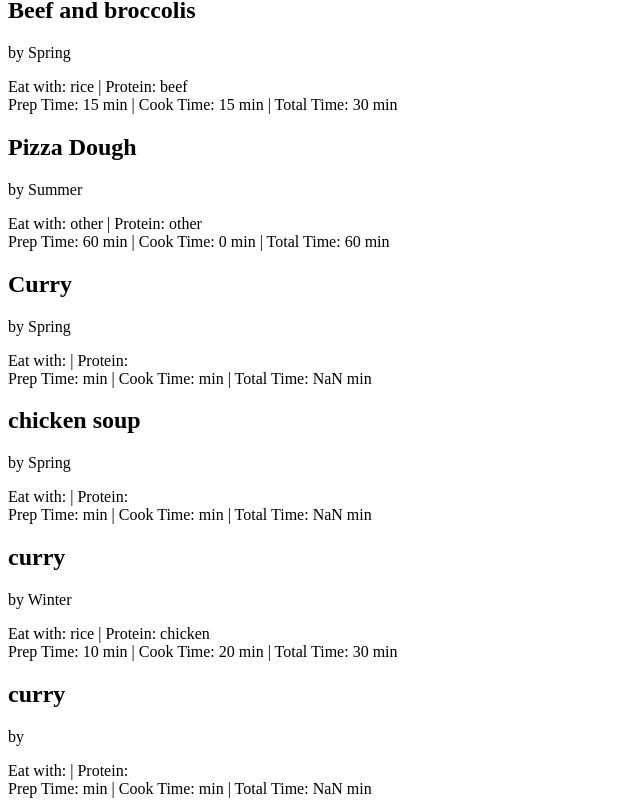
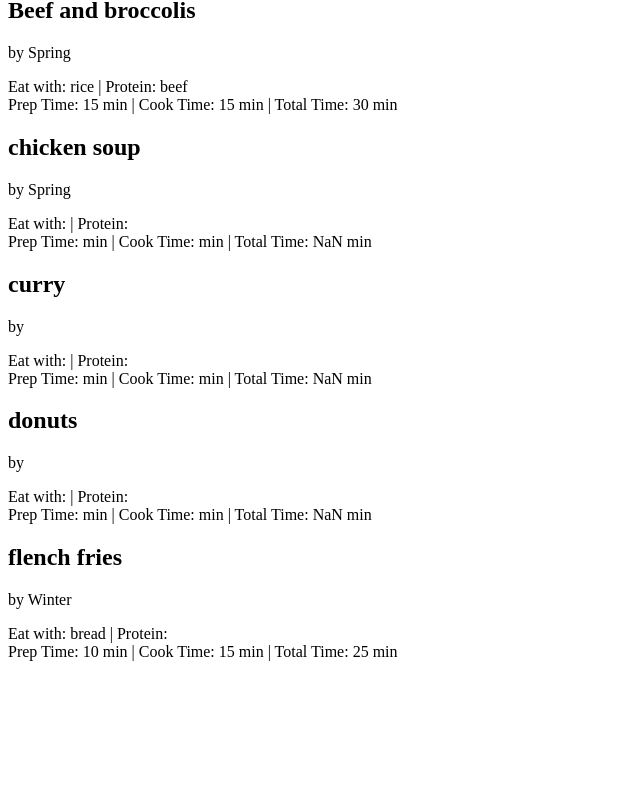
Before and after one commit to CocoTapi/PortfolioProject2, a React (Create React App) app in the folder meal_plan/: page / in a window 1280 px wide. Shown: the part 717-1520 px from the top of the page, without its empty margins (0-640 px from the left). After the commit the page ends 1386 px from the top, so only its background shows below. Built offline with nearby package versions, Linux system fonts and the light colour scheme; data requests are answered from the project's data file.

Commit message:
added delete function

```diff
--- a/meal_plan/db.json
+++ b/meal_plan/db.json
@@ -124,43 +124,6 @@
       "id": 9
     },
     {
-      "userName": "Summer",
-      "title": "Pizza Dough",
-      "eatWith": "other",
-      "protein": "other",
-      "prepTime": "60",
-      "cookTime": "0",
-      "servings": "3",
-      "ingredients": [
-        "bread flour",
-        "lukewarm water",
-        "sugar",
-        "olive oil",
-        "yeast"
-      ],
-      "instructions": [
-        "mix yeast, sugar and lukewarm water.",
-        "add everything in a bowl and knead it for 10 min"
-      ],
-      "id": 10
-    },
-    {
-      "userName": "Spring",
-      "title": "Curry",
-      "eatWith": "",
-      "protein": "",
-      "prepTime": "",
-      "cookTime": "",
-      "servings": "",
-      "ingredients": [
-        ""
-      ],
-      "instructions": [
-        ""
-      ],
-      "id": 11
-    },
-    {
       "userName": "Spring",
       "title": "chicken soup",
       "eatWith": "",
@@ -177,36 +140,17 @@
       "id": 12
     },
     {
-      "userName": "Winter",
-      "title": "curry",
-      "eatWith": "rice",
-      "protein": "chicken",
-      "prepTime": "10",
-      "cookTime": "20",
-      "servings": "5",
-      "ingredients": [
-        "1 chicken breast",
-        "cabbage",
-        "sugar"
-      ],
-      "instructions": [
-        "cut beef and broccoli",
-        "cut all vegetables "
-      ],
-      "id": 13
-    },
-    {
       "title": "curry",
       "ingredients": [
         {
           "amount": "1",
           "unit": "cup",
-          "item": ""
+          "item": "water"
         },
         {
           "amount": "5",
           "unit": "tbs",
-          "item": ""
+          "item": "garlic powder"
         }
       ],
       "id": 14
@@ -226,37 +170,6 @@
         }
       ],
       "id": 15
-    },
-    {
-      "userName": "Winter",
-      "title": "pho",
-      "eatWith": "other",
-      "prepTime": "10",
-      "cookTime": "15",
-      "servings": "5",
-      "ingredients": [
-        {
-          "amount": "1",
-          "unit": "piece",
-          "item": "chicken"
-        },
-        {
-          "amount": "5",
-          "unit": "cup",
-          "item": "water"
-        },
-        {
-          "amount": "",
-          "unit": "",
-          "item": ""
-        }
-      ],
-      "instructions": [
-        "cut vegies",
-        "cut lettuce",
-        "wrap it "
-      ],
-      "id": 16
     },
     {
       "userName": "Winter",
--- a/meal_plan/src/conponents/form/EditRecipe.js
+++ b/meal_plan/src/conponents/form/EditRecipe.js
@@ -1,11 +1,11 @@
-import { useEditRecipeMutation } from "../../store";
+import { useEditRecipeMutation, useRemoveRecipeMutation } from "../../store";
 import { useState } from 'react';
 import IngredientForm from './IngredientForm';
 import { RiDeleteBinFill } from "react-icons/ri";
-//import { useHistory } from 'react-router-dom';
 
 function EditRecipe ({ recipe }) {
     const [updateRecipe, { isLoading, error }] = useEditRecipeMutation();
+    const [removeRecipe] = useRemoveRecipeMutation();
     const initial = {
         userName: recipe.userName,
         title: recipe.title,
@@ -84,8 +84,10 @@ function EditRecipe ({ recipe }) {
         } else if (error) {
             console.log(error);
         }
-        //history.push(`/recipes/${recipe.id}`);
-        //setOpenEditPage(false);
+    }
+
+    const handleDeleteRecipe = () => {
+        removeRecipe(recipe);
     }
 
     return (
@@ -224,6 +226,9 @@ function EditRecipe ({ recipe }) {
                 <div className="field">
                     <button className="button is-link">Submit</button>
                 </div>
+                <div>
+                    <button onClick={handleDeleteRecipe}>Delete Recipe</button>
+                </div>
             </form>
             {isLoading && <div>Loading...</div>}
             {error && <div>Error updating recipe</div>}
```
